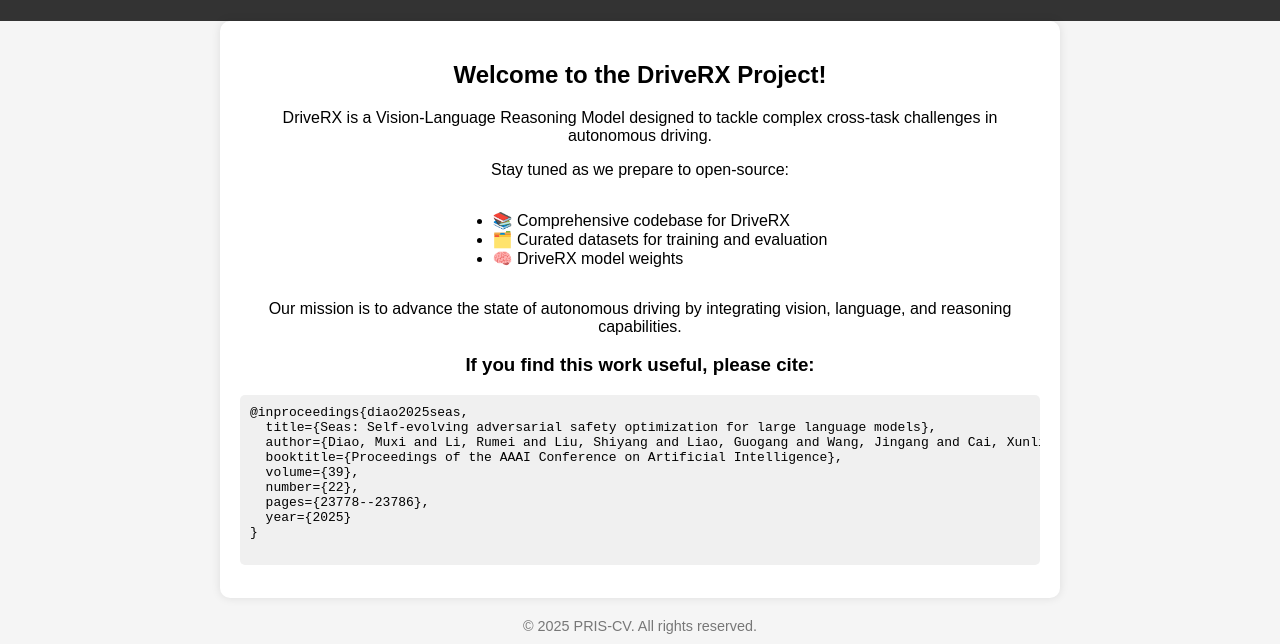
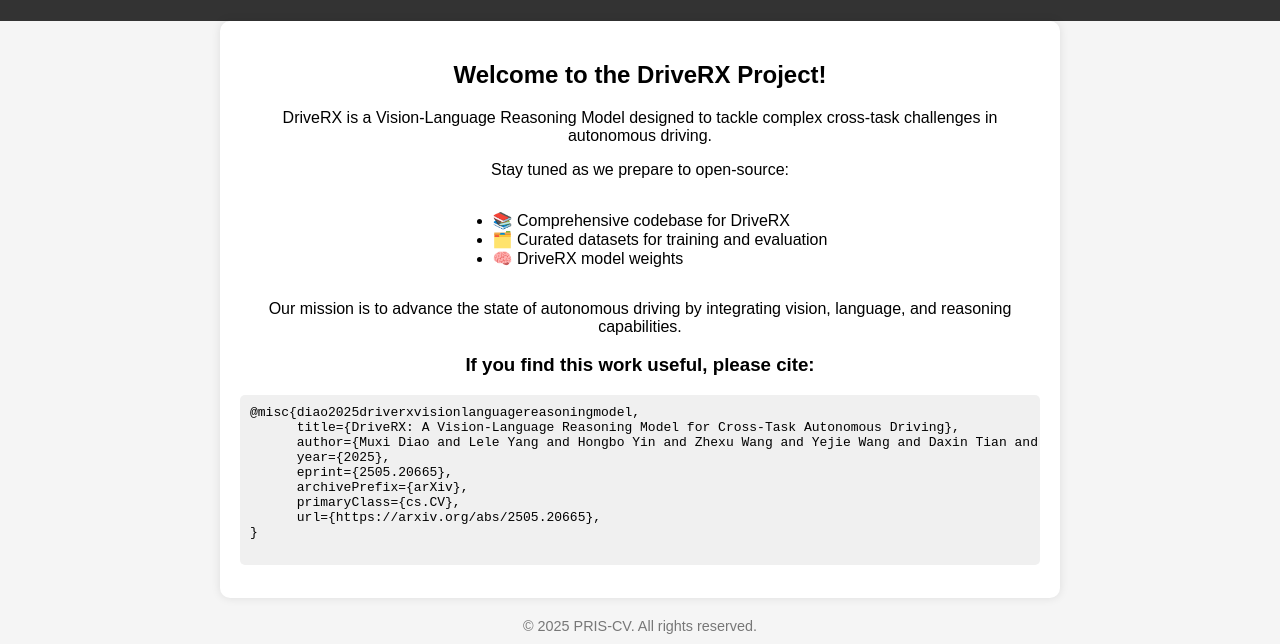
Before and after one commit to PRIS-CV/DriveRX, a plain HTML site: page index.html in a window 1280 px wide. Shown: the part 156-800 px from the top of the page. Drawn offline with Linux system fonts and the light colour scheme.

Commit message:
Update index.html

```diff
--- a/index.html
+++ b/index.html
@@ -68,14 +68,14 @@
 
   <h3>If you find this work useful, please cite:</h3>
   <pre>
-@inproceedings{diao2025seas,
-  title={Seas: Self-evolving adversarial safety optimization for large language models},
-  author={Diao, Muxi and Li, Rumei and Liu, Shiyang and Liao, Guogang and Wang, Jingang and Cai, Xunliang and Xu, Weiran},
-  booktitle={Proceedings of the AAAI Conference on Artificial Intelligence},
-  volume={39},
-  number={22},
-  pages={23778--23786},
-  year={2025}
+@misc{diao2025driverxvisionlanguagereasoningmodel,
+      title={DriveRX: A Vision-Language Reasoning Model for Cross-Task Autonomous Driving},
+      author={Muxi Diao and Lele Yang and Hongbo Yin and Zhexu Wang and Yejie Wang and Daxin Tian and Kongming Liang and Zhanyu Ma},
+      year={2025},
+      eprint={2505.20665},
+      archivePrefix={arXiv},
+      primaryClass={cs.CV},
+      url={https://arxiv.org/abs/2505.20665},
 }
   </pre>
 </div>
```
